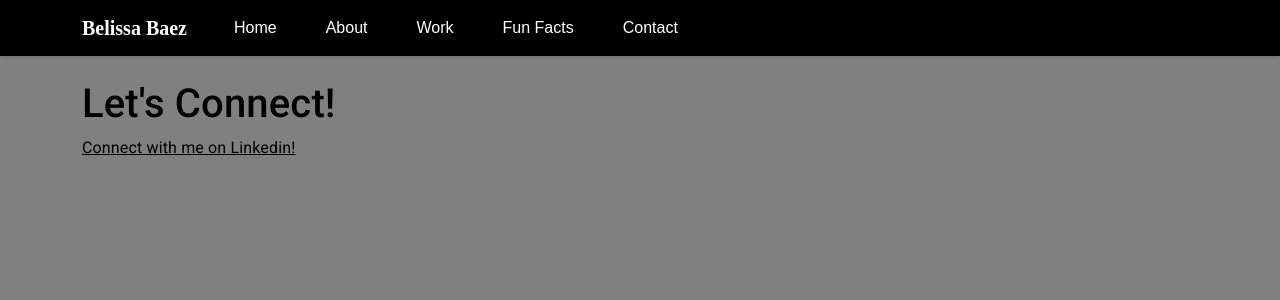
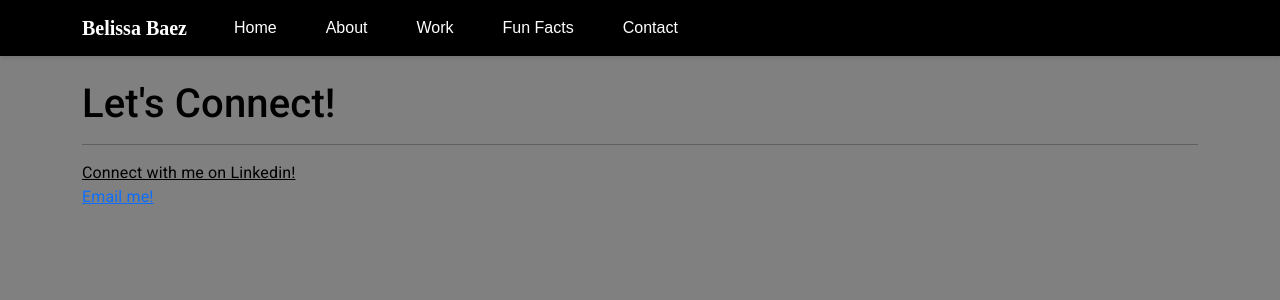
Before and after one commit to belissa28/personal-website, a React (Create React App) app: page /contact in a window 1280 px wide. Shown: the top 300 px of the page. Built offline with nearby package versions, Linux system fonts and the light colour scheme.

Commit message:
Adding styling to text.

```diff
--- a/src/pages/About.js
+++ b/src/pages/About.js
@@ -18,20 +18,23 @@ function About() {
             <Typography>
                 <p>I hope by now you aren't tired of hearing it, but, I'm Belissa! Let me give you a rundown of my recent background.</p>
                 <h1>2016-2021</h1>
+                <hr></hr>
                 <p>Went to Union College (go dutchmen!) where I was involved in AOP (Academic Opportunity Program), Work Study and I was a residential advisor!
                      And ended up pursuing a Bachelors degree in Computer Science, with a minor in Astronomy (fun fact about me).</p>
 
-
+                <hr></hr>
 
 
                 <h2>2021-2022</h2>
                 <p>After graduation, I got a job as a Quality Assurance Engineer working for a company called Cognizant! There I learned more about testing, which allowed me to truly
                 appreciate the work that goes into testing the product.
                 </p>
+                <hr></hr>
                 <h3 id="h3" align={alignment}>
                     2022-2023
 
         </h3>
+
                 <p>In the end, I really enjoyed developing and creating, so I jumped ship and decided to pursue a career in software engineering! I was able to develop, deploy final versions
                 of applications and present work in meetings with other teams.
                 </p>
--- a/src/pages/Contact.js
+++ b/src/pages/Contact.js
@@ -6,10 +6,17 @@ function Contact() {
     return (
         <Typography>
             <h1 alaign={alignment}> Let's Connect!</h1>
+            <hr></hr>
             <div>
                 <a href='https://www.linkedin.com/in/belissa-baez/' class='linkedin-link' target="_blank" rel="noopener noreferrer">
                     Connect with me on Linkedin!
         </a>
+                <br></br>
+
+                <a href='belissa.baez.28@gmail.com' class='email-link' target="_blank" rel="noopener noreferrer">
+                    Email me!
+        </a>
+
             </div>
 
         </Typography>
--- a/src/pages/Fun.js
+++ b/src/pages/Fun.js
@@ -9,6 +9,7 @@ function Fun() {
 
         <Typography>
             <h1 align={alignment}>Okay okay, I get it you want to see my fun/funny side that's why you clicked this tab, didn't you. I know you did. Well, here it goes:</h1>
+            <hr></hr>
             <ol>
                 <li>I have been to Hawaii!</li>
                 <li>I got a kiss from a dolphin once.</li>
--- a/src/pages/Work.js
+++ b/src/pages/Work.js
@@ -9,6 +9,7 @@ function Work() {
 
         <Typography>
             <h1 align={alignment}>Work/Resume</h1>
+            <hr></hr>
 
             <p>In 2020, I worked as a front end developer and educator for high achieving low-income students as part of The Opportunity Network (which I was also a part of).</p>
             <p>Below is the link that takes you to the website I designed and developed through the use of Wordpress.</p>
```
